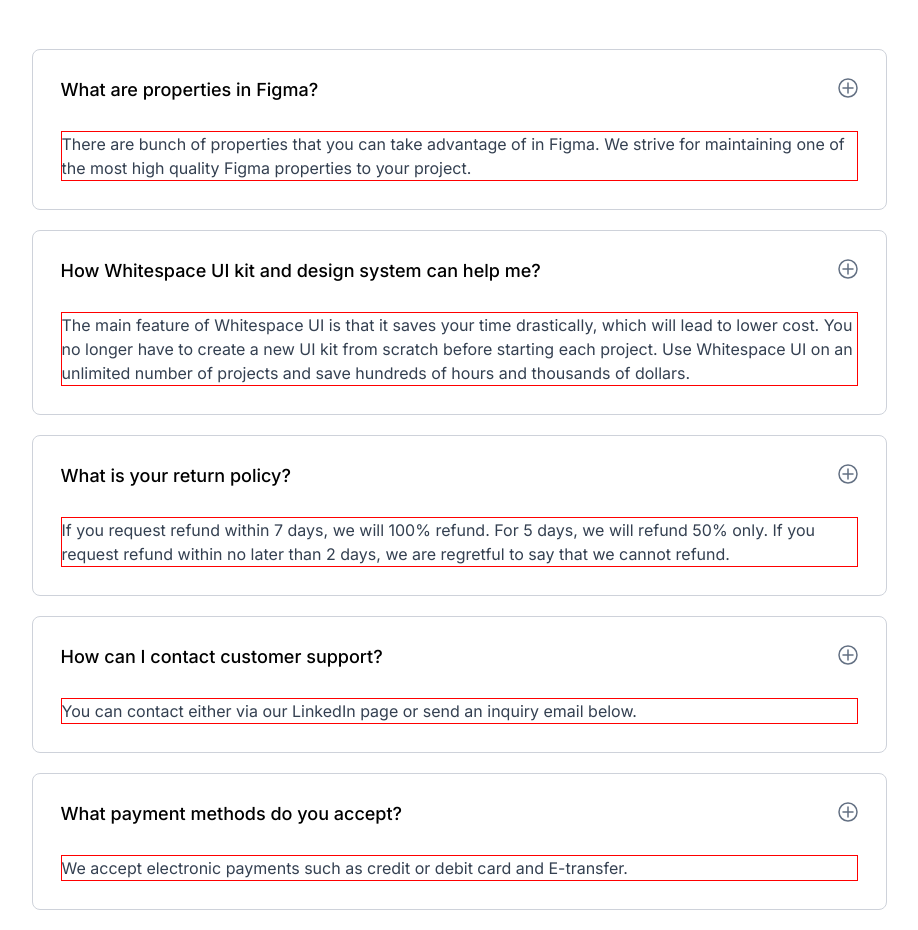
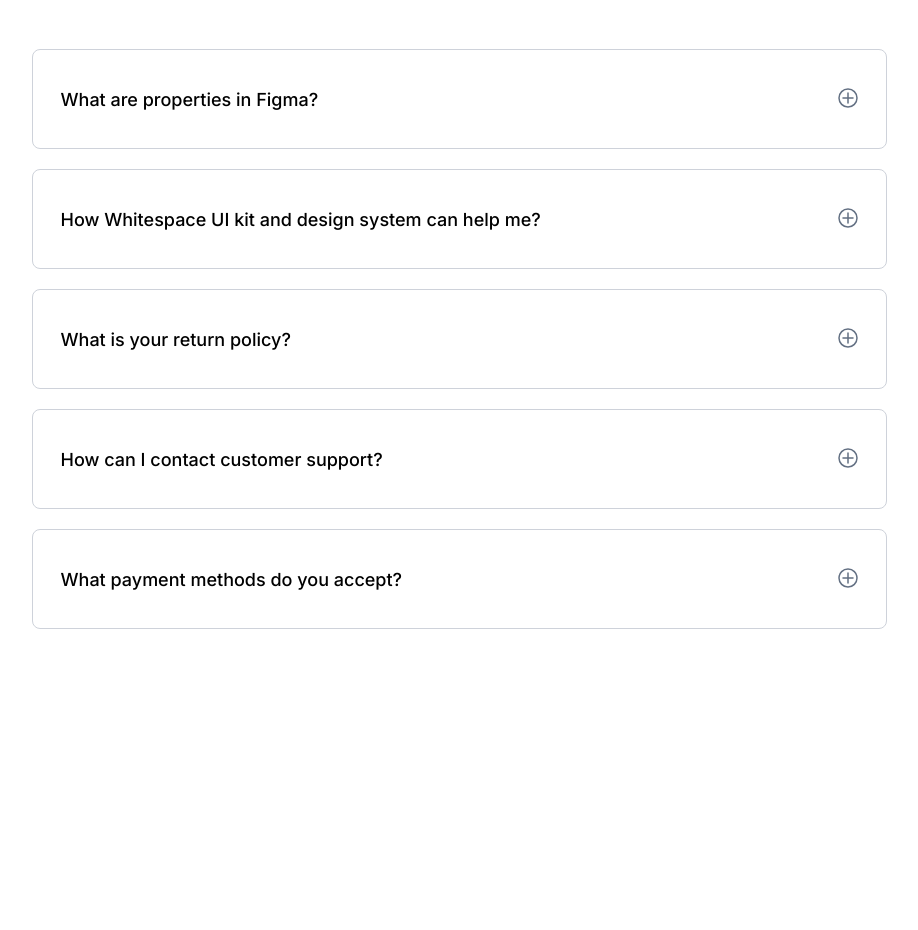
Before and after one commit to apensia-publishing/whitespace-landing, a React (Vite) app: page / in a window 1280 px wide. Shown: the part 2220-3150 px from the top of the page, without its empty margins (181-1099 px from the left). After the commit the page ends 2924 px from the top, so only its background shows below. Built offline with nearby package versions, Linux system fonts and the light colour scheme.

Commit message:
Accordion menu added

```diff
--- a/src/components/ui/accordion/Accordion.module.css
+++ b/src/components/ui/accordion/Accordion.module.css
@@ -24,7 +24,12 @@
 }
 
 .accordion_card .content_wrapper {
-  border: 1px solid red;
+  display: none;
+}
+
+/* When accordion menu is open */
+.accordion_card .open {
+  display: block;
 }
 
 .accordion_card .content {
--- a/src/components/ui/accordion/Accordion.tsx
+++ b/src/components/ui/accordion/Accordion.tsx
@@ -35,7 +35,11 @@
           </button>
         )}
       </div>
-      <div className={style.content_wrapper}>
+      <div
+        className={`${style.content_wrapper} ${
+          accordionOpen ? style.open : style.close
+        }`}
+      >
         <p className={style.content}>{content}</p>
       </div>
     </div>
```
